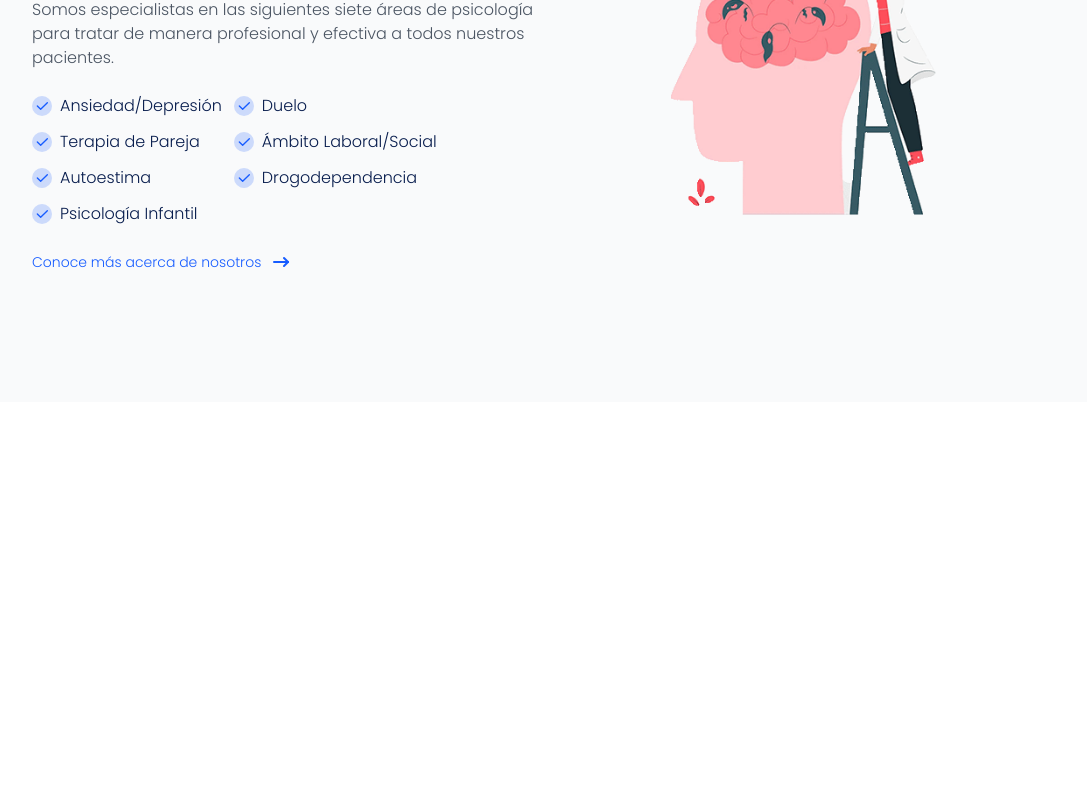
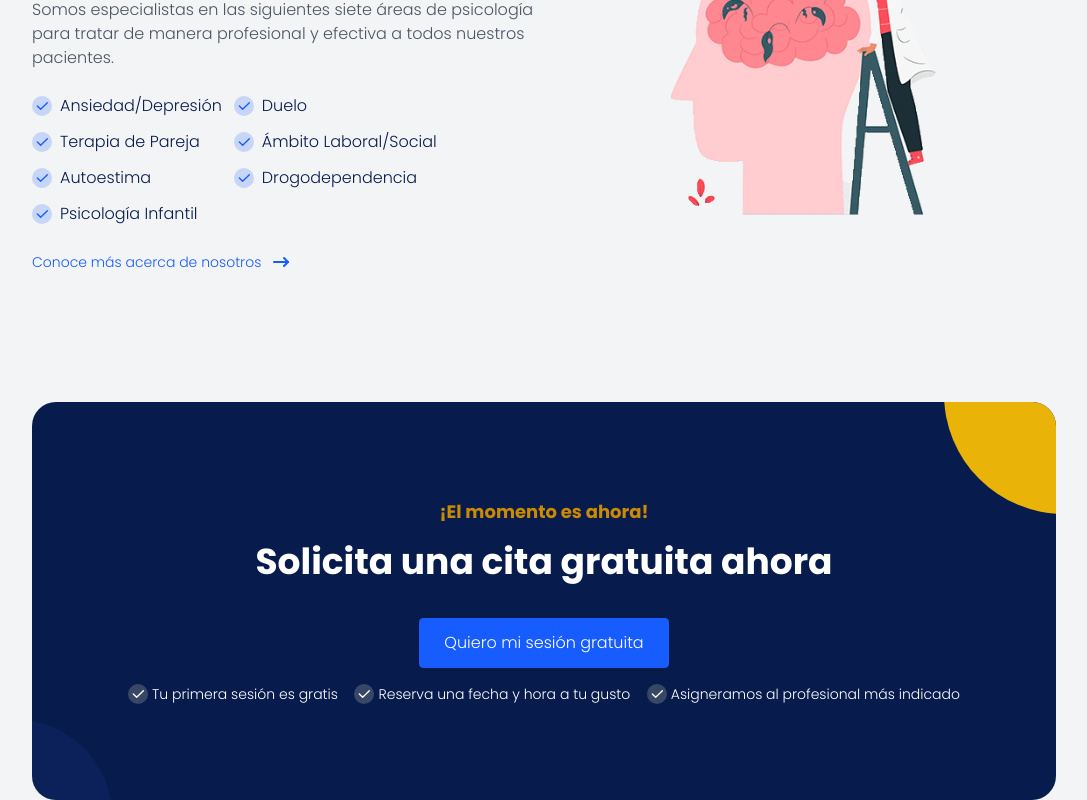
Before and after one commit to DarCkly666/mente-sana-psicologia, a Next.js app: page / in a window 1280 px wide. Shown: the part 2354-3154 px from the top of the page, without its empty margins (96-1183 px from the left). Before the commit the page ends 2756 px from the top, so only its background shows below. Built offline with nearby package versions, Linux system fonts and the light colour scheme.

Commit message:
Added Solicita section

```diff
--- a/src/app/page.tsx
+++ b/src/app/page.tsx
@@ -2,6 +2,7 @@ import ConfianSection from "@/components/ConfianSection";
 import MainSection from "@/components/MainSection";
 import PorQueSection from "@/components/PorQueSection";
 import ProblemasSection from "@/components/ProblemasSection";
+import SolicitaSection from "@/components/SolicitaSection";
 
 export default function Home() {
   return (
@@ -10,6 +11,7 @@ export default function Home() {
       <PorQueSection />
       <ConfianSection />
       <ProblemasSection />
+      <SolicitaSection />
     </>
   );
 }
--- a/src/components/PorQueSection.tsx
+++ b/src/components/PorQueSection.tsx
@@ -41,7 +41,7 @@ export default function PorQueSection() {
   ];
   return (
     <section
-      className={`w-full px-6 sm:px-12 md:px-20 lg:px-32 2xl:px-72 py-32 ${fontPoppins700.className} bg-gray-100`}
+      className={`w-full px-6 sm:px-12 md:px-20 lg:px-32 2xl:px-72 py-32 bg-gray-100 ${fontPoppins700.className}`}
     >
       <div className="w-full flex flex-col items-center text-dark-blue">
         <h2 className="text-4xl">¿Por qué elegir Mente Sana?</h2>
--- a/src/components/ProblemasSection.tsx
+++ b/src/components/ProblemasSection.tsx
@@ -7,7 +7,7 @@ import Image from "next/image";
 export default function ProblemasSection() {
   return (
     <section
-      className={`w-full px-6 sm:px-12 md:px-20 lg:px-32 2xl:px-72 py-32 ${fontPoppins300.className} bg-gray-50`}
+      className={`w-full px-6 sm:px-12 md:px-20 lg:px-32 2xl:px-72 py-32 ${fontPoppins300.className} bg-gray-100`}
     >
       <div className="w-full flex flex-col md:flex-row">
         <div className="w-full md:w-1/2 space-y-6 flex flex-col items-start">
--- /dev/null
+++ b/src/components/SolicitaSection.tsx
@@ -0,0 +1,92 @@
+import { fontPoppins300, fontPoppins700 } from "@/utils/MyFonts";
+import Link from "next/link";
+import React from "react";
+
+export default function SolicitaSection() {
+  return (
+    <section
+      className={`w-full px-6 sm:px-12 md:px-20 lg:px-32 2xl:px-72 bg-gray-100 ${fontPoppins300.className}`}
+    >
+      <div className="w-full flex flex-col items-center bg-dark-blue p-24 rounded-3xl gap-4 relative overflow-hidden">
+        <span className="w-48 h-48 bg-blue-900/20 rounded-full absolute -left-28 -bottom-28"></span>
+        <span className="w-60 h-60 bg-yellow-500 rounded-full absolute -right-32 -top-32"></span>
+        <p className="text-yellow-600 font-bold text-lg">
+          ¡El momento es ahora!
+        </p>
+        <h2 className={`text-white text-4xl ${fontPoppins700.className}`}>
+          Solicita una cita gratuita ahora
+        </h2>
+        <Link
+          href="#"
+          className="px-6 py-3 bg-light-blue text-white text-bold rounded shadow border border-light-blue hover:bg-transparent hover:border hover:border-white transition-all duration-300 mt-5"
+        >
+          Quiero mi sesión gratuita
+        </Link>
+        <div className="w-full">
+          <ul className="w-full flex flex-col justify-center md:flex-row md:justify-between md:flex-wrap">
+            <li className="flex items-center justify-center gap-1 text-white text-sm">
+              <span className="bg-gray-500/50 rounded-full p-0.5">
+                <svg
+                  xmlns="http://www.w3.org/2000/svg"
+                  width="16"
+                  height="16"
+                  viewBox="0 0 24 24"
+                  fill="none"
+                  stroke="currentColor"
+                  stroke-width="2"
+                  stroke-linecap="round"
+                  stroke-linejoin="round"
+                  className="icon icon-tabler icons-tabler-outline icon-tabler-check"
+                >
+                  <path stroke="none" d="M0 0h24v24H0z" fill="none" />
+                  <path d="M5 12l5 5l10 -10" />
+                </svg>
+              </span>
+              Tu primera sesión es gratis
+            </li>
+            <li className="flex items-center justify-center gap-1 text-white text-sm">
+              <span className="bg-gray-500/50 rounded-full p-0.5">
+                <svg
+                  xmlns="http://www.w3.org/2000/svg"
+                  width="16"
+                  height="16"
+                  viewBox="0 0 24 24"
+                  fill="none"
+                  stroke="currentColor"
+                  stroke-width="2"
+                  stroke-linecap="round"
+                  stroke-linejoin="round"
+                  className="icon icon-tabler icons-tabler-outline icon-tabler-check"
+                >
+                  <path stroke="none" d="M0 0h24v24H0z" fill="none" />
+                  <path d="M5 12l5 5l10 -10" />
+                </svg>
+              </span>
+              Reserva una fecha y hora a tu gusto
+            </li>
+            <li className="flex items-center justify-center gap-1 text-white text-sm">
+              <span className="bg-gray-500/50 rounded-full p-0.5">
+                <svg
+                  xmlns="http://www.w3.org/2000/svg"
+                  width="16"
+                  height="16"
+                  viewBox="0 0 24 24"
+                  fill="none"
+                  stroke="currentColor"
+                  stroke-width="2"
+                  stroke-linecap="round"
+                  stroke-linejoin="round"
+                  className="icon icon-tabler icons-tabler-outline icon-tabler-check"
+                >
+                  <path stroke="none" d="M0 0h24v24H0z" fill="none" />
+                  <path d="M5 12l5 5l10 -10" />
+                </svg>
+              </span>
+              Asigneramos al profesional más indicado
+            </li>
+          </ul>
+        </div>
+      </div>
+    </section>
+  );
+}
```
